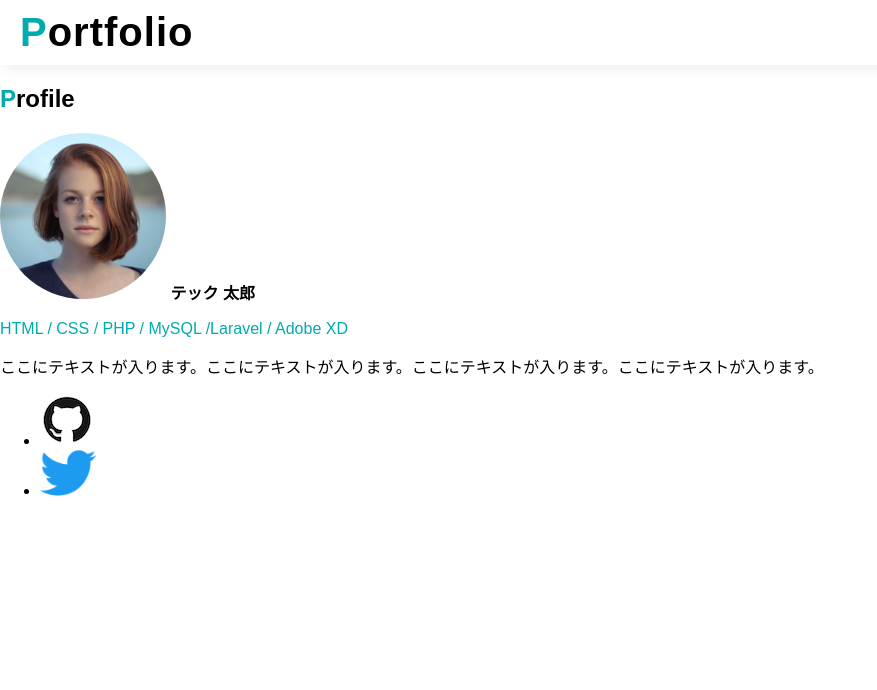
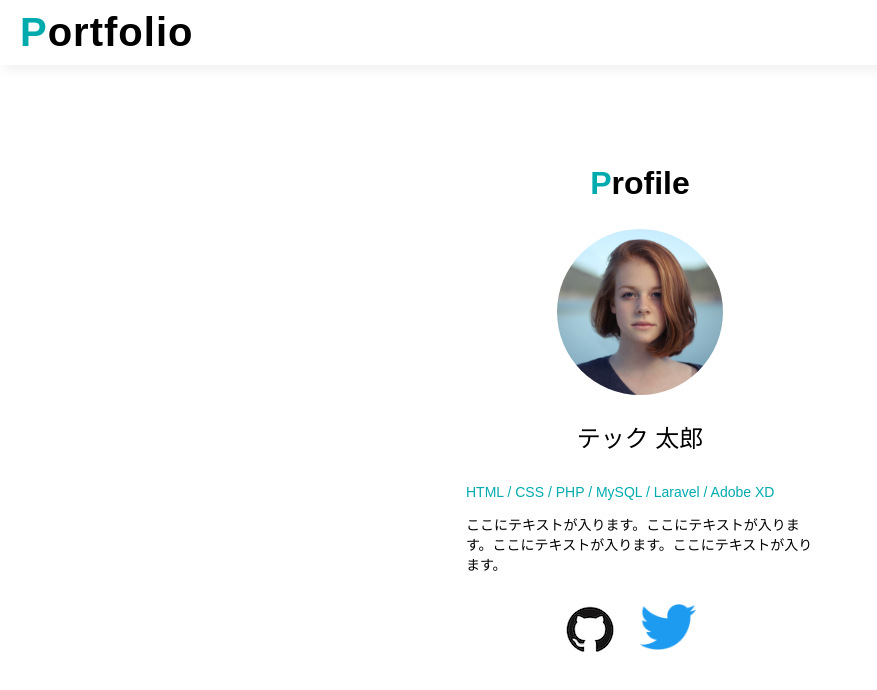
Before and after one commit to toshiakiyoshida/portfolio, a plain HTML site: page index.html in a window 1280 px wide. Shown: the whole page, without its empty margins (0-877 px from the left). Drawn offline with Linux system fonts and the light colour scheme.

Commit message:
プロフィールのレイアウト完了

```diff
--- a/style.css
+++ b/style.css
@@ -10,6 +10,10 @@
 
  .color-green{
     color:#00abae;
+ }
+
+ .sub-title{
+   font-size:32px;
  }
 
  /*[header]のスタイルシート*/
@@ -26,3 +30,41 @@
   text-decoration: none;
   letter-spacing: 1px;
  }
+
+.block-main{
+    text-align:  center;
+    margin: 100px;
+}
+
+.item-list{
+    width: 100%;
+    max-width: 348px;
+    margin: 0 auto;
+}
+
+.item-list b {
+    display: block;
+    font-size: 24px;
+    font-weight:  normal;
+    margin: 20px 0 30px;
+}
+
+.item-list p{
+    font-size: 14px;
+    line-height: normal;
+    text-align: left;
+}
+
+.icon-list{
+    list-style: none;
+    width: 100%;
+    max-width: 247px;
+    margin: 30px auto;
+    padding: 0;
+    display: flex;
+    -webkit-justify-content: center;
+}
+
+.icon-list li{
+    margin-right: 22px;
+}
```
Also changed, not shown: index.html (+1 -1 lines).
